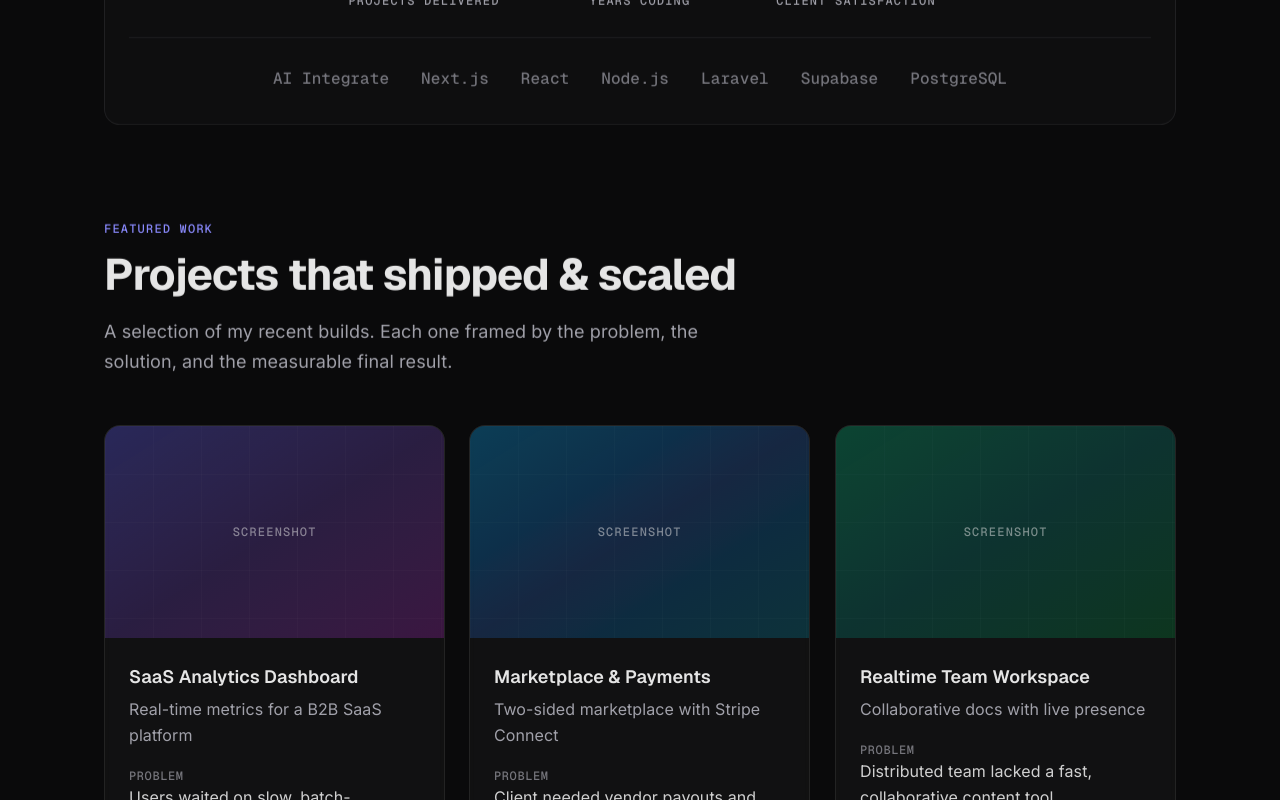
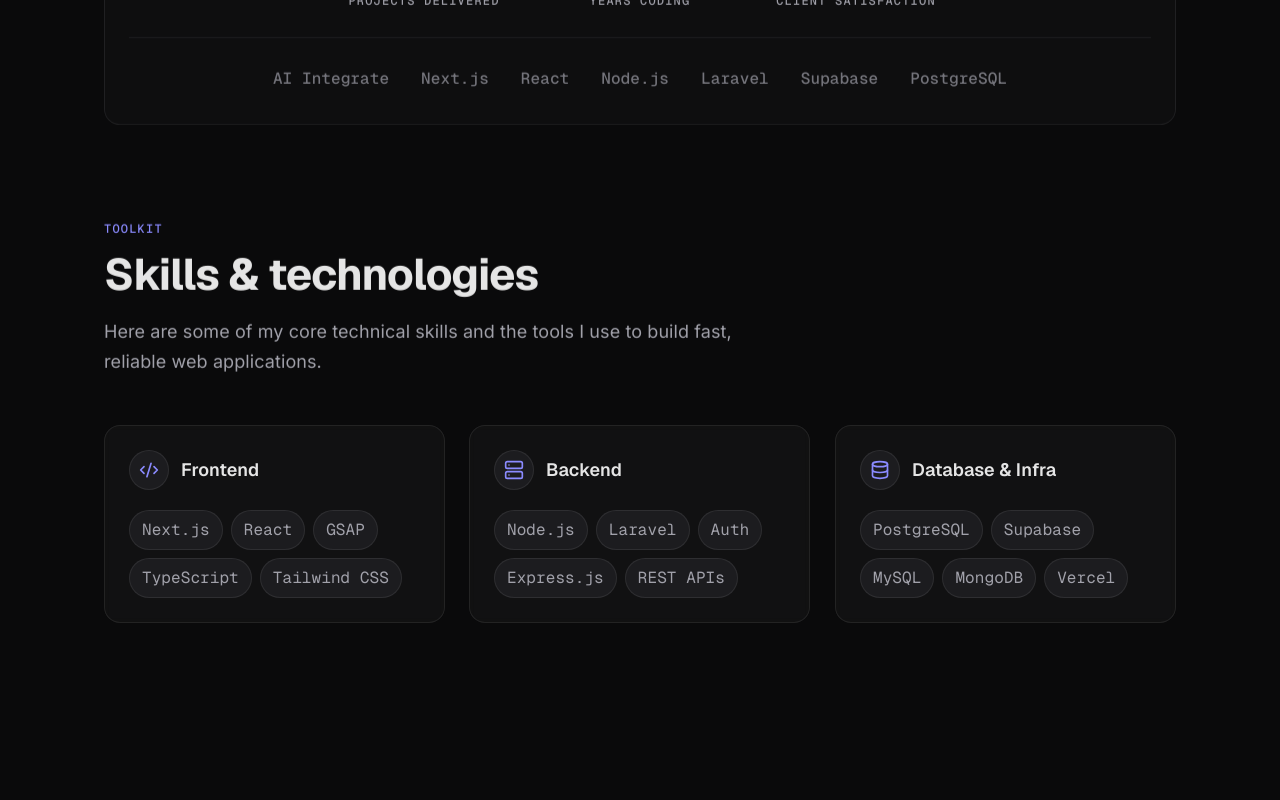
Before and after one commit to kibriahq/portfolio, a Next.js app: page / in a window 1280 px wide. Shown: the part 820-1620 px from the top of the page. Built offline with nearby package versions, Linux system fonts and the light colour scheme.

Commit message:
removed projects secton

```diff
--- a/app/page.tsx
+++ b/app/page.tsx
@@ -17,7 +17,7 @@ export default function Home() {
       <main>
         <Hero />
         <TrustStrip />
-        <Projects />
+        {/* <Projects /> */}
         <Skills />
         <About />
         <Testimonials />
--- a/components/Projects.tsx
+++ b/components/Projects.tsx
@@ -38,7 +38,7 @@ export default function Projects() {
           >
             {/* Image placeholder */}
             <div
-              className={`relative aspect-[16/10] w-full overflow-hidden bg-gradient-to-br ${
+              className={`relative aspect-16/10 w-full overflow-hidden bg-linear-to-br ${
                 IMAGE_GRADIENTS[project.image] ?? IMAGE_GRADIENTS.violet
               }`}
             >
```
